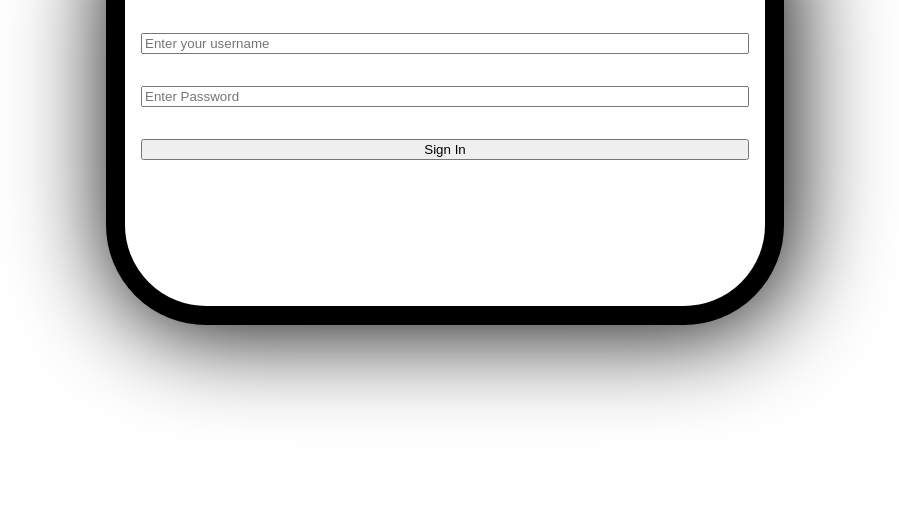
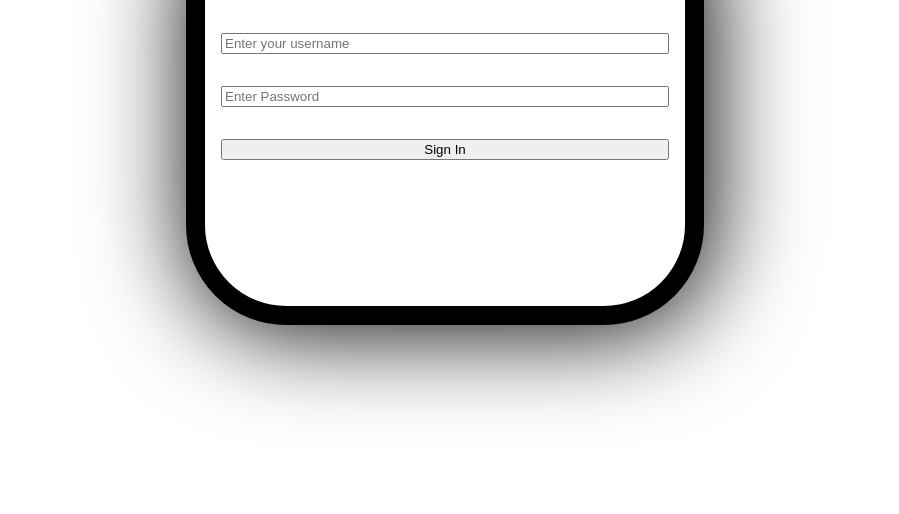
Before and after one commit to Daniel-Galvezcohort238/LoginUI, a plain HTML site: page index.html in a window 1280 px wide. Shown: the part 302-816 px from the top of the page, without its empty margins (195-1094 px from the left). Drawn offline with Linux system fonts and the light colour scheme.

Commit message:
changed min width and added min height

```diff
--- a/styles.css
+++ b/styles.css
@@ -11,11 +11,12 @@ body{
 .card{
     display: flex;
     flex-direction: column;
-    width: 80vh;
-    min-width: 30vh;
+    width: 60vh;
+    min-width: 250px;
     max-width: 700px;
 	height: 50vh;
-    min-height: 180px;
+    min-height: 230px;
+    max-height: 500px;
 	background: #ffffff;
 	border: solid #000000 19px;
 	box-shadow: 5px 5px 100px rgb(0, 0, 0);
```
